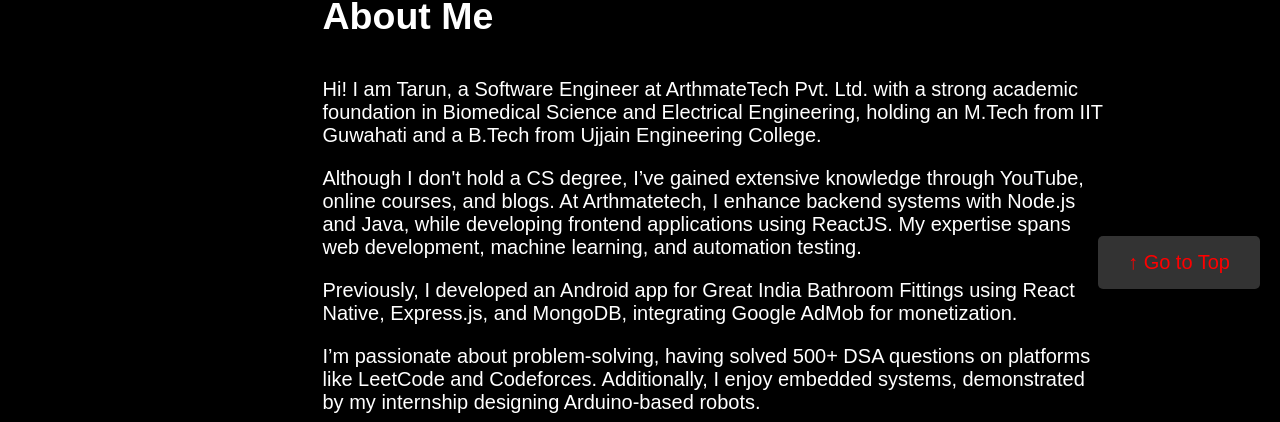
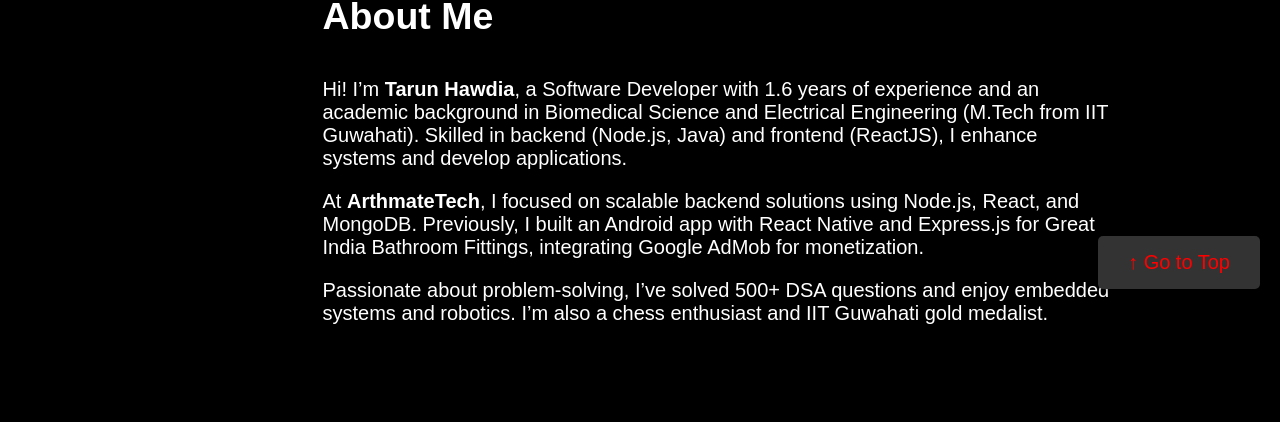
Before and after one commit to Tarunhawdia/myWebsite, a React (Vite) app: page / in a window 1280 px wide. Shown: the part 491-913 px from the top of the page. Built offline with nearby package versions, Linux system fonts and the light colour scheme; a web font is replaced by a local one.

Commit message:
corrected about me

```diff
--- a/src/subHeadings/Aboutme.tsx
+++ b/src/subHeadings/Aboutme.tsx
@@ -7,37 +7,22 @@
       <img src={pic} alt="tarun hawdia profile pic" loading="lazy" />
       <h1 className="sub_headings">About Me</h1>
       <p>
-        Hi! I am Tarun, a Software Engineer at ArthmateTech Pvt. Ltd. with a
-        strong academic foundation in Biomedical Science and Electrical
-        Engineering, holding an M.Tech from IIT Guwahati and a B.Tech from
-        Ujjain Engineering College.
+        Hi! I’m <strong>Tarun Hawdia</strong>, a Software Developer with 1.6
+        years of experience and an academic background in Biomedical Science and
+        Electrical Engineering (M.Tech from IIT Guwahati). Skilled in backend
+        (Node.js, Java) and frontend (ReactJS), I enhance systems and develop
+        applications.
       </p>
-
       <p>
-        Although I don't hold a CS degree, I’ve gained extensive knowledge
-        through YouTube, online courses, and blogs. At Arthmatetech, I enhance
-        backend systems with Node.js and Java, while developing frontend
-        applications using ReactJS. My expertise spans web development, machine
-        learning, and automation testing.
+        At <strong>ArthmateTech</strong>, I focused on scalable backend
+        solutions using Node.js, React, and MongoDB. Previously, I built an
+        Android app with React Native and Express.js for Great India Bathroom
+        Fittings, integrating Google AdMob for monetization.
       </p>
-
       <p>
-        Previously, I developed an Android app for Great India Bathroom Fittings
-        using React Native, Express.js, and MongoDB, integrating Google AdMob
-        for monetization.
-      </p>
-
-      <p>
-        I’m passionate about problem-solving, having solved 500+ DSA questions
-        on platforms like LeetCode and Codeforces. Additionally, I enjoy
-        embedded systems, demonstrated by my internship designing Arduino-based
-        robots.
-      </p>
-
-      <p>
-        A chess enthusiast, I won a gold medal at IIT Guwahati. With a strong
-        technical skill set and constant drive to learn, I enjoy tackling
-        challenges and building scalable systems.
+        Passionate about problem-solving, I’ve solved 500+ DSA questions and
+        enjoy embedded systems and robotics. I’m also a chess enthusiast and IIT
+        Guwahati gold medalist.
       </p>
     </section>
   );
```
